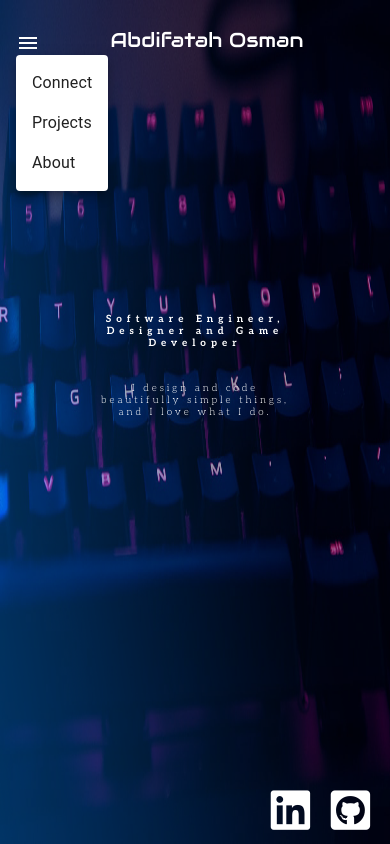
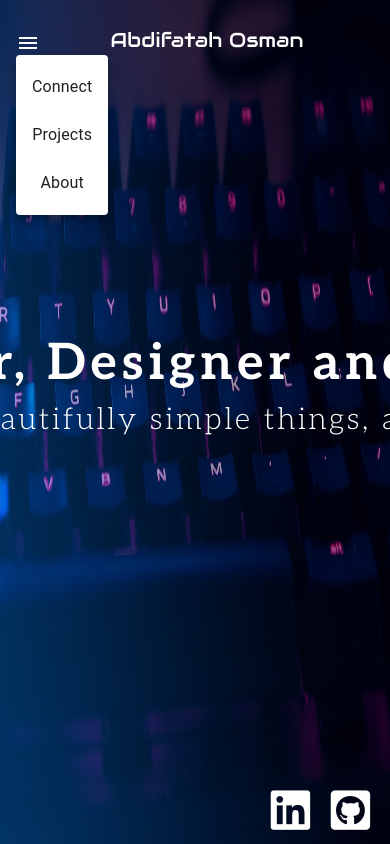
Before and after one commit to AbdifatahOsman2/Portfolio-V3, a React (Create React App) app: page / in a window 390 px wide. Both pictures are taken after a click on the button "account of current user". Shown: the top 844 px of the page. Built offline with nearby package versions, Linux system fonts and the light colour scheme; the HTML template or start-up script is replaced by a standard one.

Commit message:
complete

```diff
--- a/src/App.scss
+++ b/src/App.scss
@@ -1,6 +1,7 @@
 body {
   background-color: #1d2026;
   text-align: center;
+  scroll-behavior: smooth;
   /* color: white; */
 }
 #loading {
--- a/src/Components/Nav.jsx
+++ b/src/Components/Nav.jsx
@@ -90,10 +90,25 @@ const Nav = (props) => {
               <MenuItem
                 style={{ display: "flex" }}
                 onClick={handleCloseNavMenu}
+                href="#connect"
               >
                 <Typography textAlign="center">
                   <ListItem>Connect</ListItem>
+                </Typography>
+              </MenuItem>
+              <MenuItem
+                style={{ display: "flex" }}
+                onClick={handleCloseNavMenu}
+              >
+                <Typography textAlign="center">
                   <ListItem>Projects</ListItem>
+                </Typography>
+              </MenuItem>
+              <MenuItem
+                style={{ display: "flex" }}
+                onClick={handleCloseNavMenu}
+              >
+                <Typography textAlign="center">
                   <ListItem>About</ListItem>
                 </Typography>
               </MenuItem>
--- a/src/index.scss
+++ b/src/index.scss
@@ -6,6 +6,9 @@ body {
   -webkit-font-smoothing: antialiased;
   -moz-osx-font-smoothing: grayscale;
 }
+html{
+  scroll-behavior: smooth;
+}
 
 code {
   font-family: source-code-pro, Menlo, Monaco, Consolas, 'Courier New',
--- a/src/screens/Home.jsx
+++ b/src/screens/Home.jsx
@@ -22,7 +22,7 @@ const Home = () => {
   }, []);
 
   return (
-    <>
+    <div className="content">
       <section className="section-one">
         <div className="container">
           <img src={bg} />
@@ -163,7 +163,7 @@ const Home = () => {
       </div>
 <p id="cp">Copyright © 2022 Abdifatah Osman</p>
       </section>
-    </>
+    </div>
   );
 };
 
--- a/src/screens/Home.scss
+++ b/src/screens/Home.scss
@@ -1,3 +1,5 @@
+.content{
+
 .section-one {
   .container {
     position: relative;
@@ -52,7 +54,6 @@
     }
   }
 }
-
 .section-two{
   height: 110vh;
   color: white;
@@ -347,9 +348,6 @@
     }
   }
 }
-
-
-
 .section-three{
   background-color: #307af269;
   height: 60vh;
@@ -371,7 +369,6 @@
   }
 
 }
-
 .section-four{
   background-color: #201a1f;
   height: 100vh;
@@ -380,7 +377,8 @@
     h1{
       margin-top: 5px;
       font-size: 40px;
-      font-family: 'Aleo', serif;
+      letter-spacing: 8px;
+      font-family: 'Roboto', serif;
       color: white;
     }
 
@@ -504,7 +502,6 @@
   }
 
 }
-
 .section-five{
   background-color: #3079f2;
   height: 100vh;
@@ -601,6 +598,9 @@
 
 
 }
+
+}
+
 @media screen and (max-width: 480px) {
   .section-one {
     .container {
@@ -608,8 +608,8 @@
         max-width: 100vh;
       }
       h1 {
-        font-size: 10px;
-        width: auto;
+        font-size: 0px;
+        max-width: auto;
       }
       p{
         width: auto;
```
